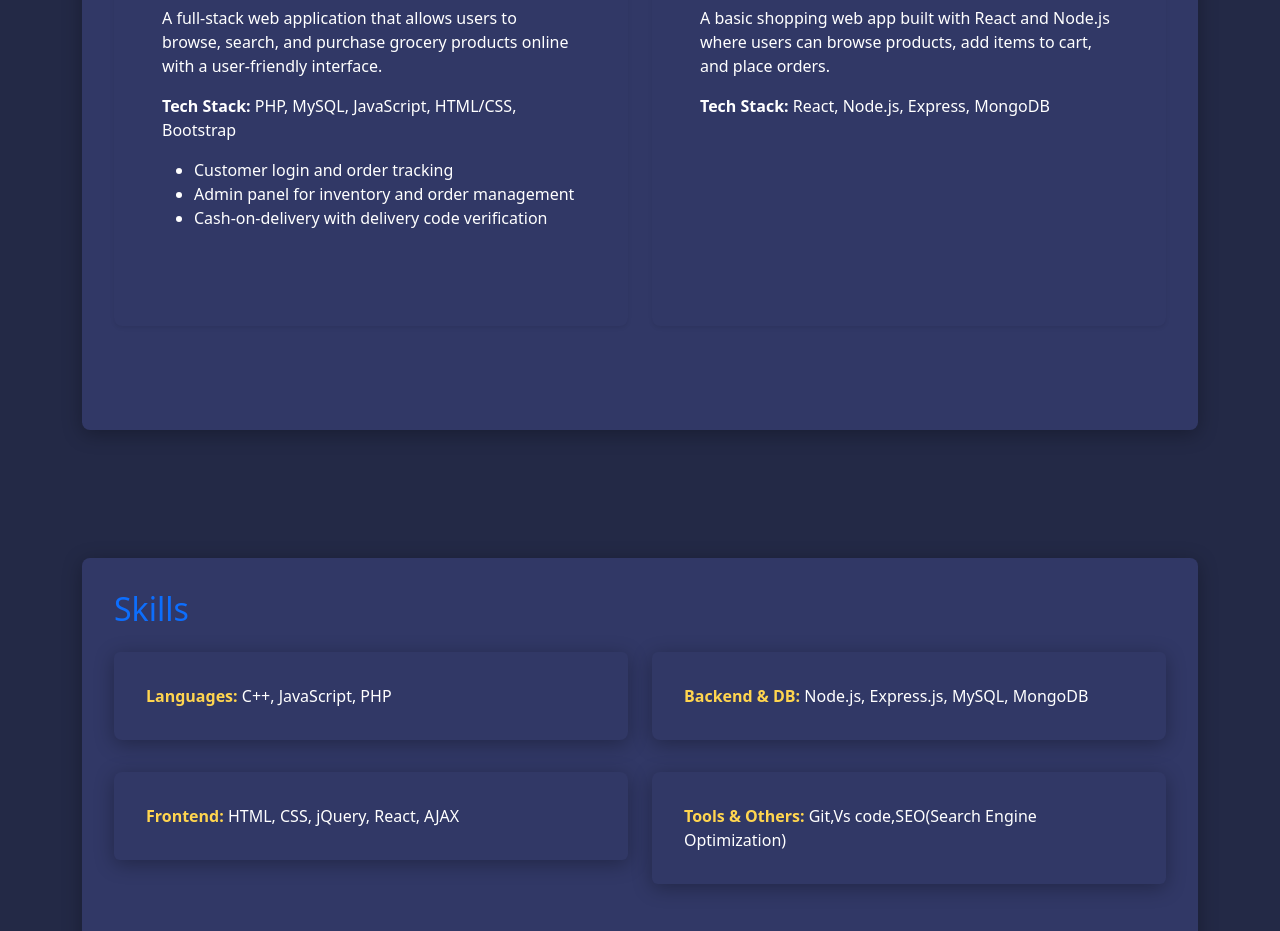
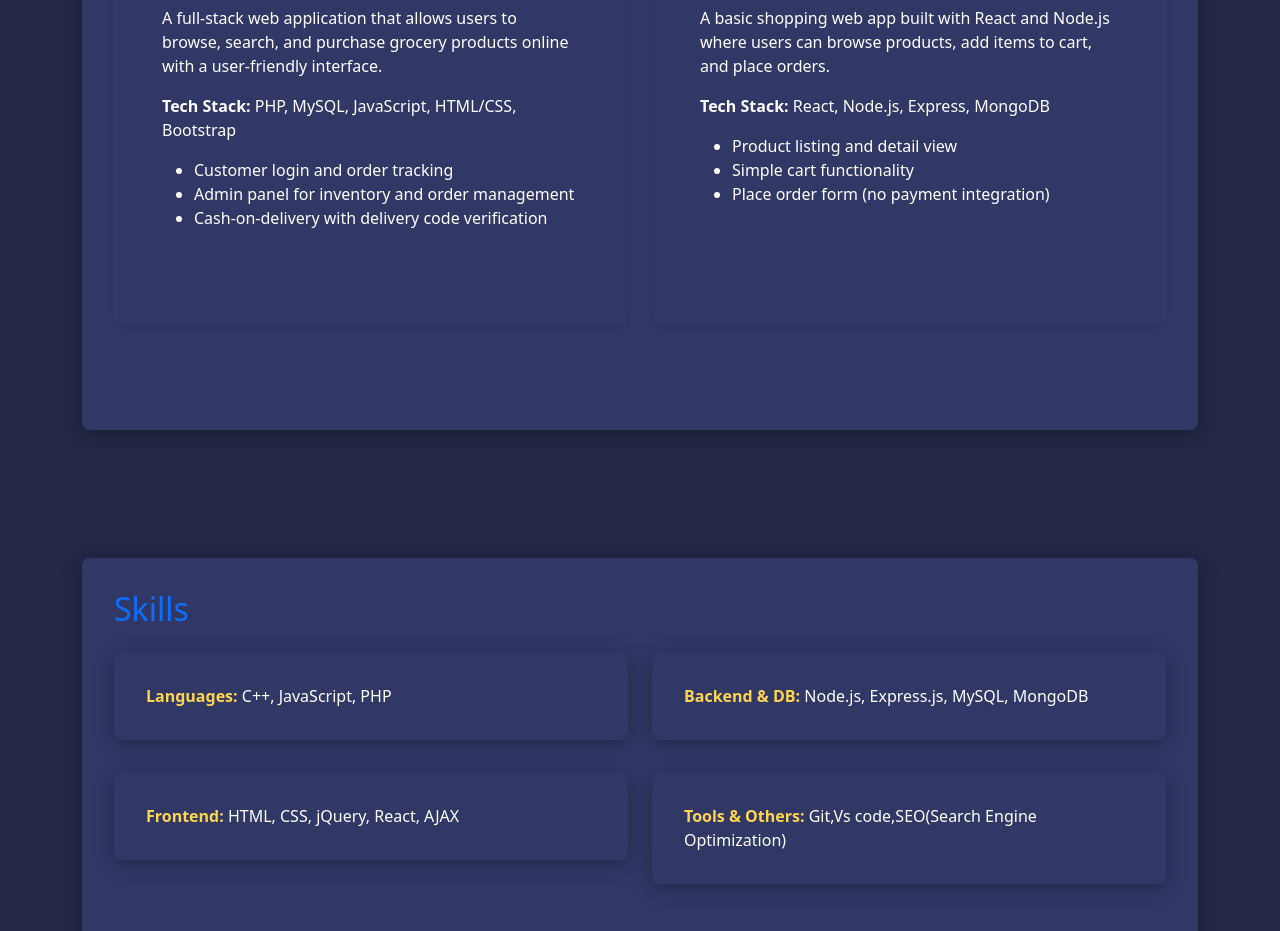
Before and after one commit to Nithish3309m/Portfolio, a React (Vite) app: page / in a window 1280 px wide. Shown: the part 1102-2033 px from the top of the page. Built offline with nearby package versions, Linux system fonts and the light colour scheme.

Commit message:
Update: Modified resume and content

```diff
--- a/src/App.jsx
+++ b/src/App.jsx
@@ -41,7 +41,7 @@ function App() {
         <div className="container">
           <h1 className="fw-bold">NITHISH.C</h1>
           <p className="lead">Passionate Web Developer | React | Node.js | PHP</p>
-          <a href="/resume.pdf" download className="btn btn-outline-warning btn-lg mt-3">Download Resume</a>
+          <a href="/CV.pdf" download className="btn btn-outline-warning btn-lg mt-3">Download Resume</a>
         </div>
       </header>
 
--- a/src/components/Contact.jsx
+++ b/src/components/Contact.jsx
@@ -8,6 +8,7 @@ export default function Contact() {
   useEffect(() => {
     if (state.succeeded) {
       toast.success(' Message sent successfully!', { autoClose: 3000 });
+
     }
 
     if (state.errors && state.errors.length > 0) {
--- a/src/components/Project.jsx
+++ b/src/components/Project.jsx
@@ -29,6 +29,12 @@ export default function Projects() {
                                 A basic shopping web app built with React and Node.js where users can browse products, add items to cart, and place orders.
                             </p>
                             <p><strong>Tech Stack:</strong> React, Node.js, Express, MongoDB</p>
+                            <ul className="mt-2">
+                                <li>Product listing and detail view</li>
+                                <li>Simple cart functionality</li>
+                                <li>Place order form (no payment integration)</li>
+                            </ul>
+
                         </div>
                     </div>
                 </div>
```
Also changed, not shown: 1 other file (tests, documents, lock files or other folders).
